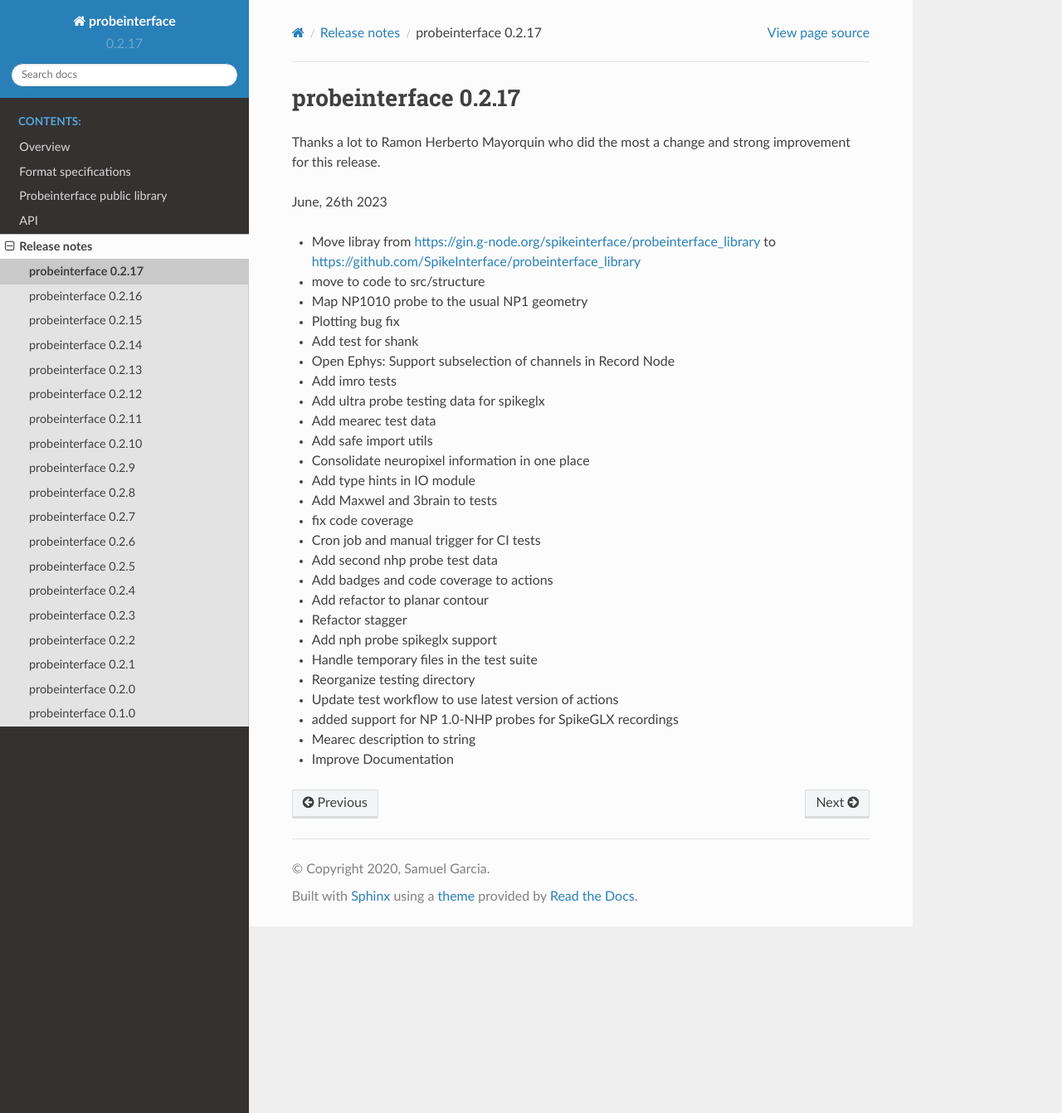
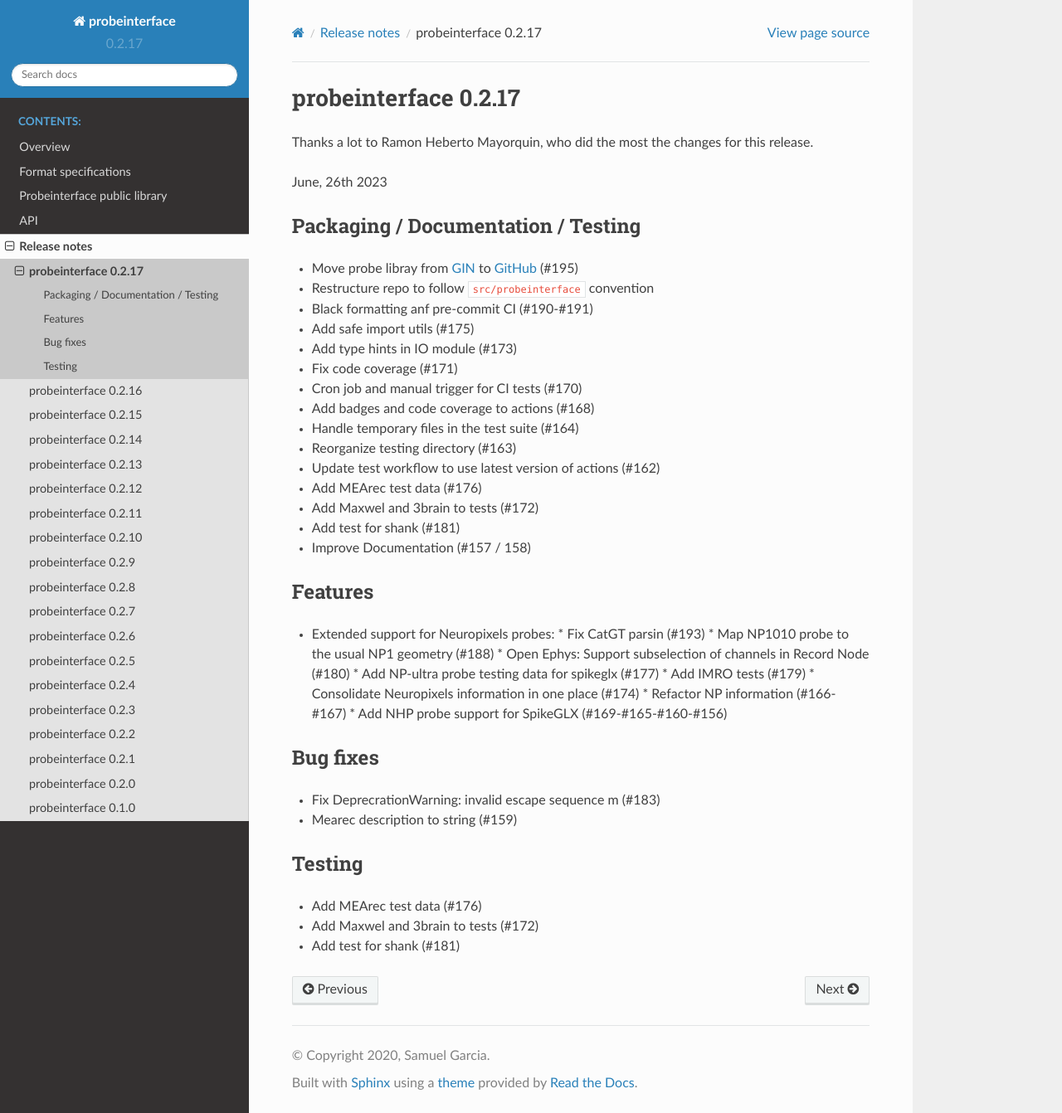
Before and after one commit to SpikeInterface/probeinterface, a Sphinx documentation site: the page built from doc/releases/0.2.17.rst, in a window 1280 px wide and 1342 px high. Shown: the whole window at 83% size. Built offline with Sphinx 7.4.7 and the Read the Docs theme 2.0.0, drawn with Linux system fonts in a browser that asks for light colours; pages that are not in the unit, such as notebooks, are missing from menus.

Commit message:
Re-organize release notes

```diff
--- a/doc/releases/0.2.17.rst
+++ b/doc/releases/0.2.17.rst
@@ -1,34 +1,54 @@
 probeinterface 0.2.17
 ---------------------
 
-Thanks a lot to Ramon Herberto Mayorquin who did the most a change and strong improvement for this release.
-
+Thanks a lot to Ramon Heberto Mayorquin, who did the most the changes for this release.
 
 June, 26th 2023
 
-* Move libray from https://gin.g-node.org/spikeinterface/probeinterface_library to https://github.com/SpikeInterface/probeinterface_library
-* move to code to src/structure
-* Map NP1010 probe to the usual NP1 geometry
-* Plotting bug fix
-* Add test for shank
-* Open Ephys: Support subselection of channels in Record Node
-* Add imro tests
-* Add ultra probe testing data for spikeglx
-* Add mearec test data
-* Add safe import utils
-* Consolidate neuropixel information in one place
-* Add type hints in IO module
-* Add Maxwel and 3brain to tests
-* fix code coverage
-* Cron job and manual trigger for CI tests
-* Add second nhp probe test data
-* Add badges and code coverage to actions
-* Add refactor to planar contour
-* Refactor stagger
-* Add nph probe spikeglx support
-* Handle temporary files in the test suite
-* Reorganize testing directory
-* Update test workflow to use latest version of actions
-* added support for NP 1.0-NHP probes for SpikeGLX recordings
-* Mearec description to string
-* Improve Documentation
+Packaging / Documentation / Testing
+^^^^^^^^^^^^^^^^^^^^^^^^^^^^^^^^^^^
+
+* Move probe libray from `GIN <https://gin.g-node.org/spikeinterface/probeinterface_library>`_ to `GitHub <https://github.com/SpikeInterface/probeinterface_library>`_ (#195)
+* Restructure repo to follow :code:`src/probeinterface` convention
+* Black formatting anf pre-commit CI (#190-#191)
+* Add safe import utils (#175)
+* Add type hints in IO module (#173)
+* Fix code coverage (#171)
+* Cron job and manual trigger for CI tests (#170)
+* Add badges and code coverage to actions (#168)
+* Handle temporary files in the test suite (#164)
+* Reorganize testing directory (#163)
+* Update test workflow to use latest version of actions (#162)
+* Add MEArec test data (#176)
+* Add Maxwel and 3brain to tests (#172)
+* Add test for shank (#181)
+* Improve Documentation (#157 / 158)
+
+
+Features
+^^^^^^^^
+
+* Extended support for Neuropixels probes:
+  * Fix CatGT parsin (#193)
+  * Map NP1010 probe to the usual NP1 geometry (#188)
+  * Open Ephys: Support subselection of channels in Record Node (#180)
+  * Add NP-ultra probe testing data for spikeglx (#177)
+  * Add IMRO tests (#179)
+  * Consolidate Neuropixels information in one place (#174)
+  * Refactor NP information (#166-#167)
+  * Add NHP probe support for SpikeGLX (#169-#165-#160-#156)
+
+
+Bug fixes
+^^^^^^^^^
+
+* Fix DeprecrationWarning: invalid escape sequence \m (#183)
+* Mearec description to string (#159)
+
+
+Testing
+^^^^^^^
+
+* Add MEArec test data (#176)
+* Add Maxwel and 3brain to tests (#172)
+* Add test for shank (#181)
```
